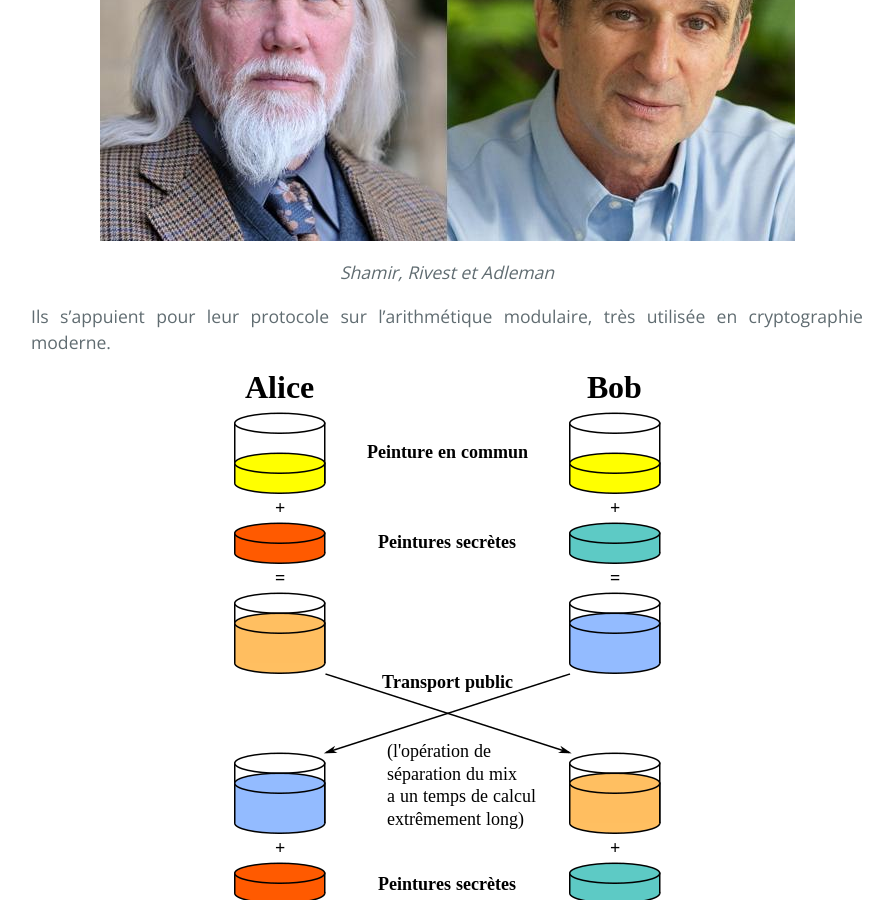
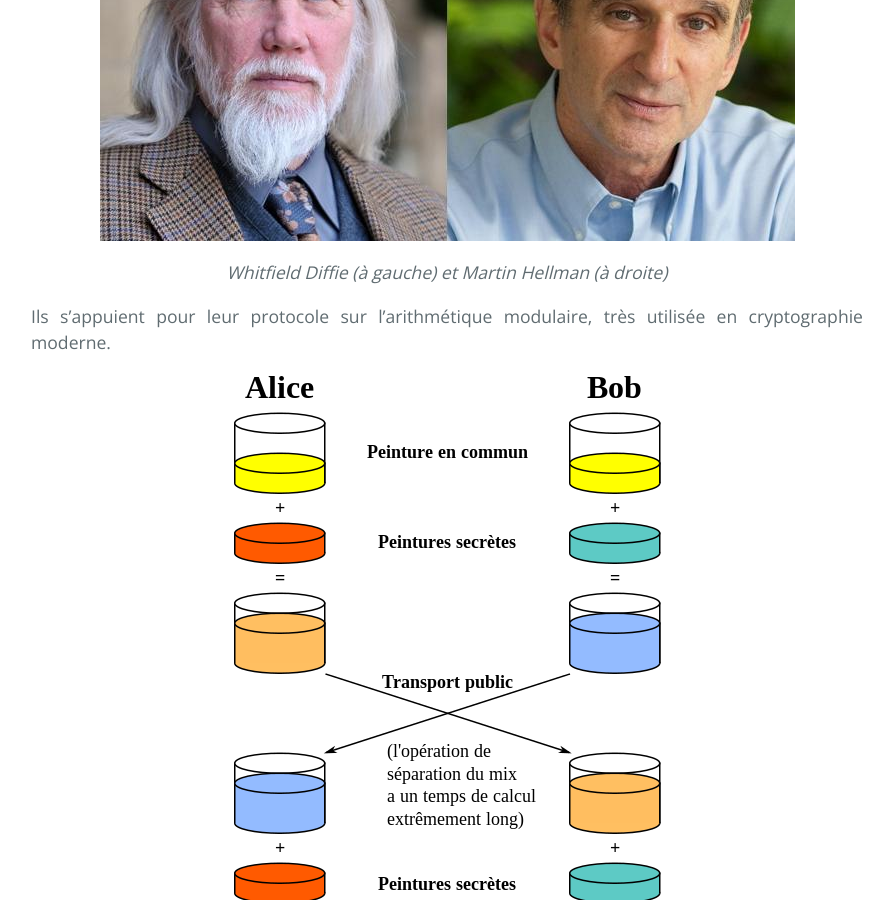
Before and after one commit to SamuelGallay/CryptoTPE, a Jekyll site: the page built from pages/4_Internet/2_diffie-hellman.md, in a window 1280 px wide and 900 px high, scrolled down 934 px. Shown: the whole window, without its empty margins (193-1086 px from the left). Built offline with Jekyll 4.4.1, drawn with Linux system fonts in a browser that asks for light colours; our own code applies the rules of GitHub Pages for plain Markdown files; formulas are drawn with MathJax 3.

Commit message:
Update 2_diffie-hellman.md

```diff
--- a/pages/4_Internet/2_diffie-hellman.md
+++ b/pages/4_Internet/2_diffie-hellman.md
@@ -19,7 +19,7 @@ Avec l'ère d'Internet, les mathématiciens s'intéressent particulièrement à
 Ce sont deux américains, Whitfield Diffie et Martin Hellman de l'Université de Stanford qui en 1976, créent une nouvelle forme de cryptographie, dite asymétrique ou à clef publique. Ils recevront par la suite nombre de prix pour cette découverte.
 
 <img src="{{ "/assets/4_Internet/diffie-hellman.jpeg" | relative_url }}" alt="diffie" style="margin: 0 auto;display: block;"/>
-<p align="center"> <em> Shamir, Rivest et Adleman </em> </p>
+<p align="center"> <em> Whitfield Diffie (à gauche) et Martin Hellman (à droite) </em> </p>
 
 Ils s'appuient pour leur protocole sur l'arithmétique modulaire, très utilisée en cryptographie moderne.
 
```
